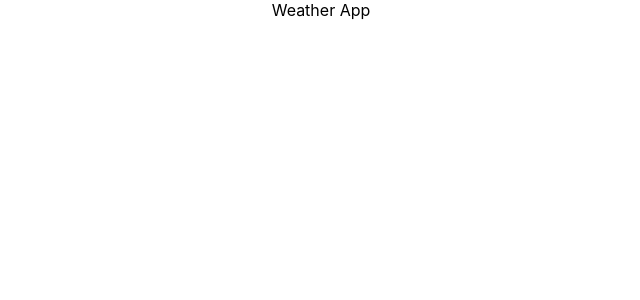
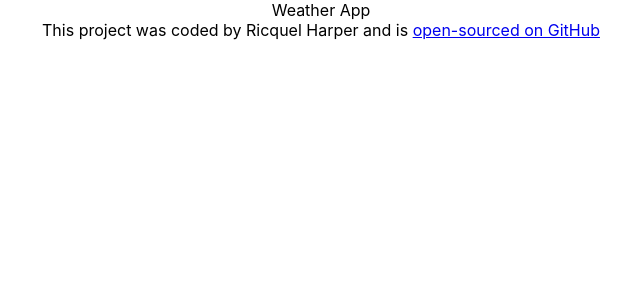
Before and after one commit to Ricquel215/rh-react-weather-project, a React (Create React App) app: page / in a window 1280 px wide. Shown: the top 300 px of the page, without its empty margins (319-959 px from the left). Built offline with nearby package versions, Linux system fonts and the light colour scheme.

Commit message:
Added the GitHub url

```diff
--- a/src/App.js
+++ b/src/App.js
@@ -1,5 +1,20 @@
+import React from "react";
+
 import "./App.css";
 
 export default function App() {
-  return <div className="App">Weather App</div>;
+  return (
+    <div className="App">
+      Weather App
+      <footer>
+        This project was coded by Ricquel Harper and is{" "}
+        <a
+          href="https://github.com/Ricquel215/rh-react-weather-project"
+          target="_blank"
+        >
+          open-sourced on GitHub
+        </a>
+      </footer>
+    </div>
+  );
 }
```
